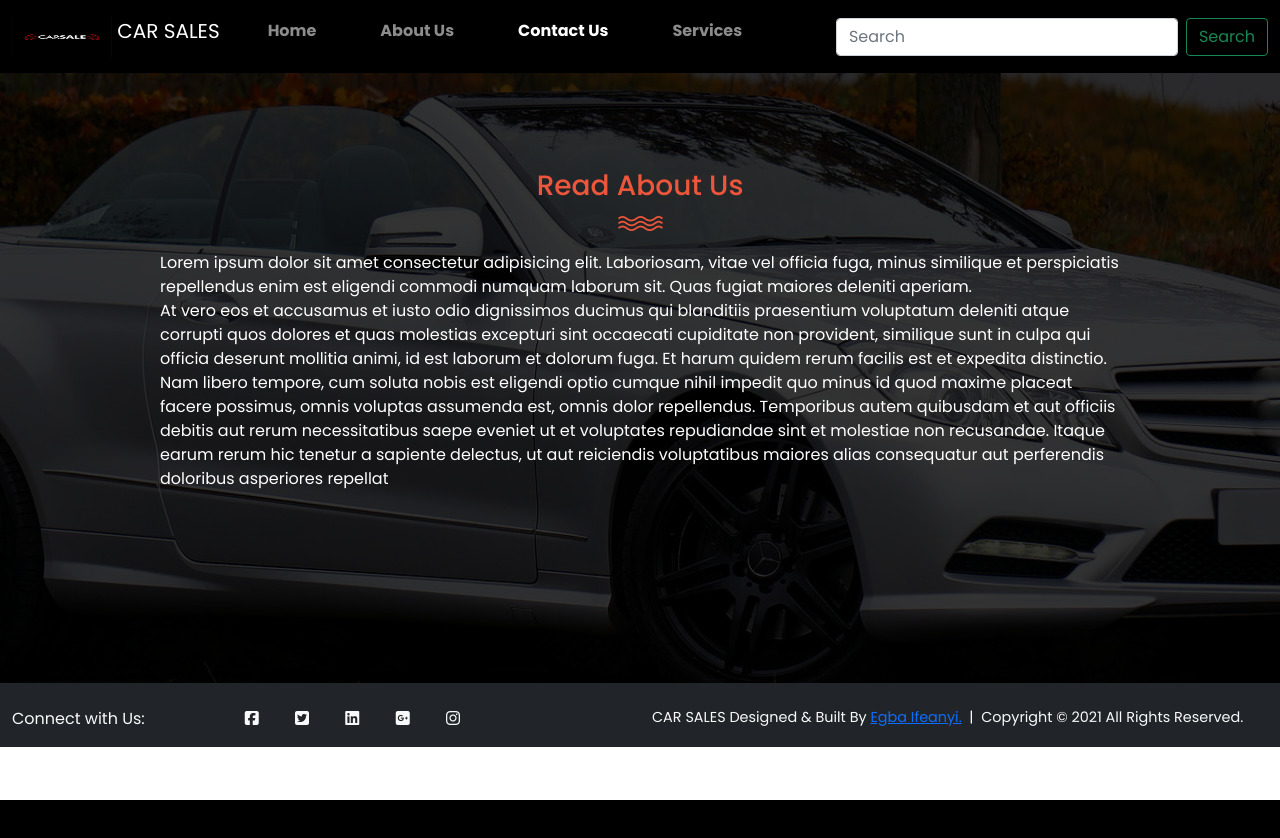
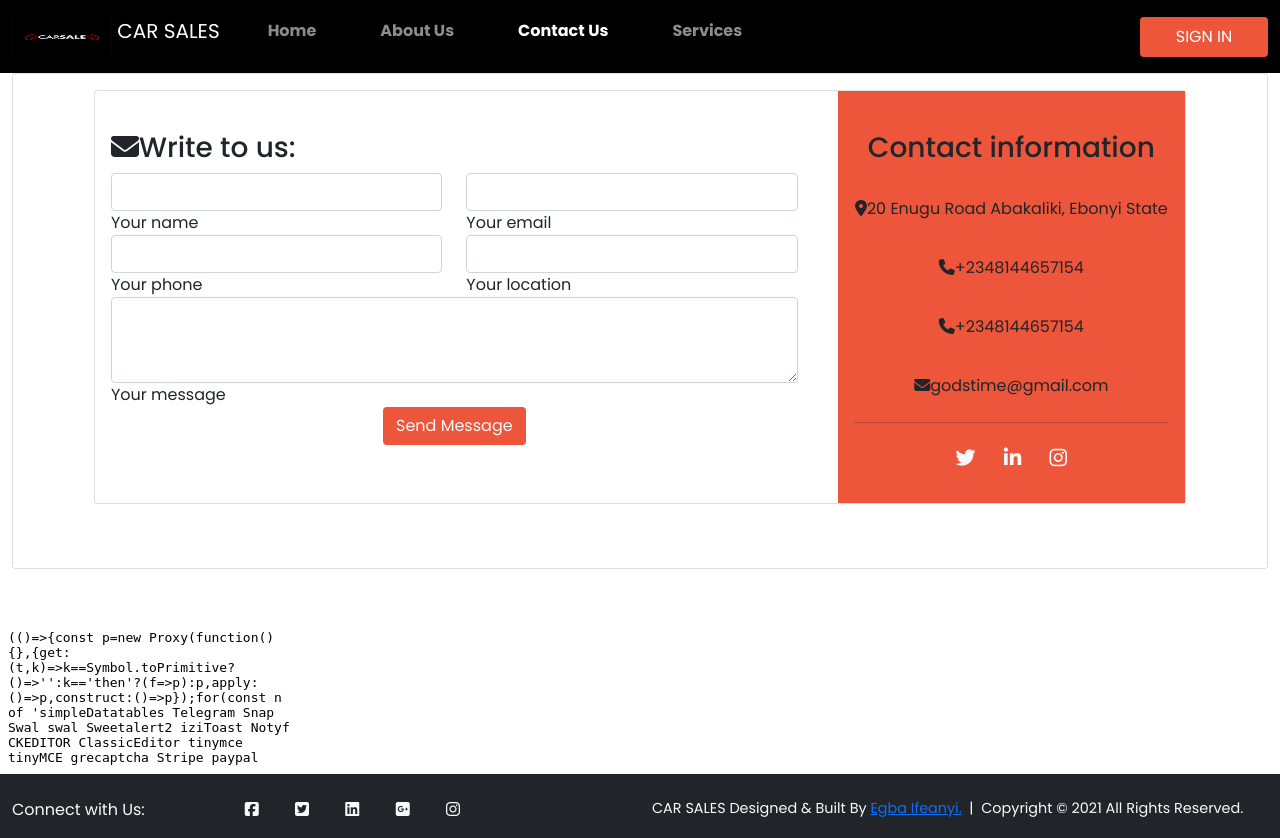
Before and after one commit to Godstyme/car-sales, a PHP site: page /sugcarsalessystem/contact in a window 1280 px wide. Before the commit the page ends 800 px from the top, so only its background shows below. Run offline with PHP 8.4, Linux system fonts and the light colour scheme; some libraries are stand-ins or nearby versions.

Commit message:
Added modal page, refactor service and about page

```diff
--- a/assets/css/style.css
+++ b/assets/css/style.css
@@ -5,6 +5,7 @@
 .selector-for-some-widget {
   box-sizing: content-box;
 }
+/* ====== header here ========== */
 .brand-holder{
   padding: 0.4em 0;
 }
@@ -16,6 +17,12 @@
   font-weight: bolder;
   padding-bottom: 0.7em;
 }
+.btn-custom-design{
+  background: #ed563b !important;
+  width: 8em;
+  border: #ed563b;
+}
+/* ========= header here ========== */
 .banner-slide{
   object-fit: cover;
 }
@@ -69,7 +76,14 @@
   color: #ed563b;
   font-weight: 900;
 }
-
+.btn-banner{
+  background: #ed563b !important;
+  width: 10em;
+  margin: auto;
+}
+.banner-link{
+  text-decoration: none;
+}
 /* ============= about page ========== */
 .banner{
   height: auto;
@@ -95,6 +109,9 @@
   margin: auto;
   width: 80%;
 }
+/* ============= about page ========== */
+
+/* ======   fooote here ============ */
 .trade-mark{
   font-size: 0.9em;
 }
@@ -110,6 +127,21 @@
   display: grid;
   grid-template-columns: 30% 60%;
 }
+/* ======   fooote here ============ */
+
+
+
+
+
+
+
+
+
+
+
+
+
+
 @media (max-width: 450px) {
   .caption h6 {
     font-size: 1em;
--- a/config/config.php
+++ b/config/config.php
@@ -6,10 +6,12 @@
 	define ( 'MULTIPATH', 'http://localhost/sugcarsalessystem/assets/' );
 if ( !defined ( 'FULL_NAME' ) )
     define ( 'FULL_NAME', 'CAR SALES' );
-if ( !defined ( 'PHONE' ) )
-    define ( 'PHONE', '+2348144657154' );
+    if ( !defined ( 'PHONE1' ) )
+    define ( 'PHONE1', '+2348144657154' );
+if ( !defined ( 'PHONE2' ) )
+    define ( 'PHONE2', '+2348144657154' );
 if ( !defined ( 'ADDRESS' ) )
-    define ( 'ADDRESS', '7 Factory Road Aba, Abia State' );
+    define ( 'ADDRESS', '20 Enugu Road Abakaliki, Ebonyi State' );
 if ( !defined ( 'EMAIL' ) )
     define ( 'EMAIL', 'godstime@gmail.com');
 if ( !defined ( 'SLOGAN' ) )
--- a/contact.php
+++ b/contact.php
@@ -2,23 +2,177 @@
   require_once 'includes/header.php'
 ?>
 <main>
-  <div class="banner">
-    <h3 class="text-capitalize pt-5 text-center about-caption">Read about us</h3>
-    <div class="about-img-logo-holder text-center">
-      <img class="img-fluid" src="assets/imgs/line-dec.png">
+  <div class="container-fluid mb-5">
+
+    <!--Grid row-->
+    <div class="row">
+
+      <!--Grid column-->
+      <div class="col-md-12">
+        <div class="card pb-5">
+          <div class="card-body">
+
+            <div class="container">
+
+              <!-- Section: Contact v.3 -->
+              <section>
+
+                <!-- Form with header -->
+                <div class="card">
+
+                  <!-- Grid row -->
+                  <div class="row">
+
+                    <!-- Grid column -->
+                    <div class="col-lg-8">
+
+                      <div class="card-body form">
+
+                        <!-- Header -->
+                        <h3 class="mt-4"><i class="fas fa-envelope"></i>Write to us:</h3>
+
+                        <!-- Grid row -->
+                        <div class="row">
+
+                          <!-- Grid column -->
+                          <div class="col-md-6">
+                            <div class="md-form mb-0">
+                              <input type="text" id="form-contact-name" class="form-control" required>
+                              <label for="form-contact-name" class="">Your name</label>
+                            </div>
+                          </div>
+                          <!-- Grid column -->
+
+                          <!-- Grid column -->
+                          <div class="col-md-6">
+                            <div class="md-form mb-0">
+                              <input type="text" id="form-contact-email" class="form-control" required>
+                              <label for="form-contact-email" class="">Your email</label>
+                            </div>
+                          </div>
+                          <!-- Grid column -->
+
+                        </div>
+                        <!-- Grid row -->
+
+                        <!-- Grid row -->
+                        <div class="row">
+
+                          <!-- Grid column -->
+                          <div class="col-md-6">
+                            <div class="md-form mb-0">
+                              <input type="text" id="form-contact-phone" class="form-control">
+                              <label for="form-contact-phone" class="">Your phone</label>
+                            </div>
+                          </div>
+                          <!-- Grid column -->
+
+                          <!-- Grid column -->
+                          <div class="col-md-6">
+                            <div class="md-form mb-0">
+                              <input type="text" id="form-contact-company" class="form-control">
+                              <label for="form-contact-company" class="">Your location</label>
+                            </div>
+                          </div>
+                          <!-- Grid column -->
+
+                        </div>
+                        <!-- Grid row -->
+
+                        <!-- Grid row -->
+                        <div class="row">
+
+                          <!-- Grid column -->
+                          <div class="col-md-12">
+                            <div class="md-form mb-0">
+                              <textarea type="text" id="form-contact-message" class="form-control md-textarea" rows="3"></textarea>
+                              <label for="form-contact-message">Your message</label>
+                              <div class="text-center">
+                              <button type="button" class="btn text-light" style="background-color: #ed563b;">Send Message</button>
+                              </div>
+                              </div>
+                          </div>
+                          <!-- Grid column -->
+
+                        </div>
+                        <!-- Grid row -->
+
+                      </div>
+
+                    </div>
+                    <!-- Grid column -->
+
+                    <!-- Grid column -->
+                    <div class="col-lg-4">
+
+                      <div class="card-body text-center text-dark" style="background-color: #ed563b;">
+
+                        <h3 class="my-4 pb-2">Contact information</h3>
+                        <ul class="list-unstyled">
+                          <li>
+                            <p ><i class="fas fa-map-marker-alt mb-4"></i><?php echo ADDRESS?></p>
+                          </li>
+                          <li>
+                            <p><i class="fas fa-phone mb-4"></i><?php echo PHONE1?></p>
+                          </li>
+                          <li>
+                            <p><i class="fas fa-phone mb-4"></i><?php echo PHONE2?></p>
+                          </li>
+                          <li>
+                            <p><i class="fas fa-envelope"></i><?php echo EMAIL?></p>
+                          </li>
+                        </ul>
+                        <hr class="hr-light my-4">
+                        <ul class="list-inline text-center list-unstyled">
+                          <li class="list-inline-item">
+                            <a class="p-2 fa-lg tw-ic">
+                              <i class="fab fa-twitter text-light"></i>
+                            </a>
+                          </li>
+                          <li class="list-inline-item">
+                            <a class="p-2 fa-lg li-ic">
+                              <i class="fab fa-linkedin-in text-light"> </i>
+                            </a>
+                          </li>
+                          <li class="list-inline-item">
+                            <a class="p-2 fa-lg ins-ic text-light">
+                              <i class="fab fa-instagram"> </i>
+                            </a>
+                          </li>
+                        </ul>
+
+                      </div>
+
+                    </div>
+                    <!-- Grid column -->
+
+                  </div>
+                  <!-- Grid row -->
+
+                </div>
+                <!-- Form with header -->
+
+              </section>
+              <!-- Section: Contact v.3 -->
+
+            </div>
+
+          </div>
+        </div>
+      </div>
+      <!--Grid column-->
+
     </div>
-    <div id="about-info" class="justify-content-center">
-    Lorem ipsum dolor sit amet consectetur adipisicing elit. Laboriosam, vitae vel officia fuga, minus similique et perspiciatis repellendus
-    enim est eligendi commodi numquam laborum sit. Quas fugiat maiores deleniti aperiam.
-    <p>
-    At vero eos et accusamus et iusto odio dignissimos ducimus qui blanditiis
-    praesentium voluptatum deleniti atque corrupti quos dolores et quas molestias excepturi
-    sint occaecati cupiditate non provident, similique sunt in culpa qui officia deserunt mollitia animi,
-    id est laborum et dolorum fuga. Et harum quidem rerum facilis est et expedita distinctio. Nam libero tempore, cum soluta nobis est eligendi optio cumque nihil impedit quo minus id quod maxime placeat facere possimus, omnis voluptas assumenda est, omnis dolor repellendus. Temporibus autem quibusdam et aut officiis debitis aut rerum necessitatibus saepe eveniet ut et voluptates repudiandae sint et molestiae non recusandae. Itaque earum rerum hic tenetur a sapiente delectus,
-    ut aut reiciendis voluptatibus maiores alias consequatur aut perferendis doloribus asperiores repellat
-    </p>
+    <!--Grid row-->
+
+  </div>
+  <section>
+    <!--Google map-->
+    <div class="z-depth-1-half map-container" style="height: ">
+      <iframe src="https://maps.google.com/maps?q=manhatan&amp;t=&amp;z=13&amp;ie=UTF8&amp;iwloc=&amp;output=embed" frameborder="0" style="border:0"
+        allowfullscreen></iframe>
     </div>
-  </div>
+  </section>
 </main>
 
 
--- a/includes/header.php
+++ b/includes/header.php
@@ -69,8 +69,7 @@
               </li>
             </ul>
             <form class="d-flex">
-              <input class="form-control me-2" type="search" placeholder="Search" aria-label="Search">
-              <button class="btn btn-outline-success" type="submit">Search</button>
+              <a class="nav-link text-white btn btn-custom-design" data-bs-toggle="modal" data-bs-target="#signin"> SIGN IN</a>
             </form>
           </div>
         </div>
--- a/service.php
+++ b/service.php
@@ -3,7 +3,7 @@
 ?>
 <main>
   <div class="banner">
-    <h3 class="text-capitalize pt-5 text-center about-caption">Read about us</h3>
+    <h3 class="text-capitalize pt-5 text-center about-caption">Our Services</h3>
     <div class="about-img-logo-holder text-center">
       <img class="img-fluid" src="assets/imgs/line-dec.png">
     </div>
```
Also changed, not shown: index.php (+11 -9 lines), modal.php (added, +109 -0 lines).
